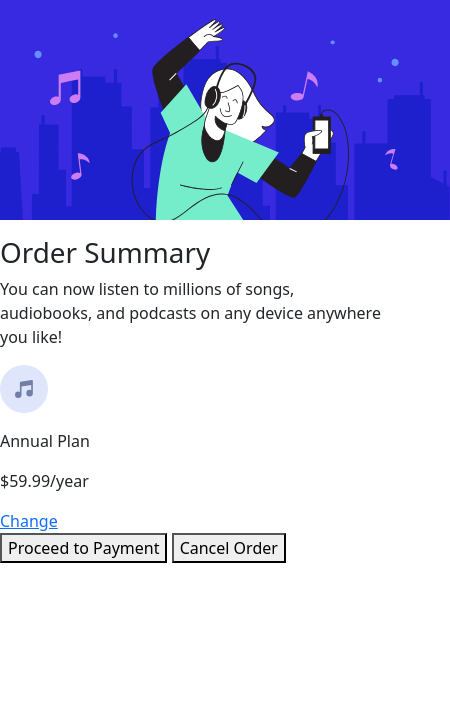
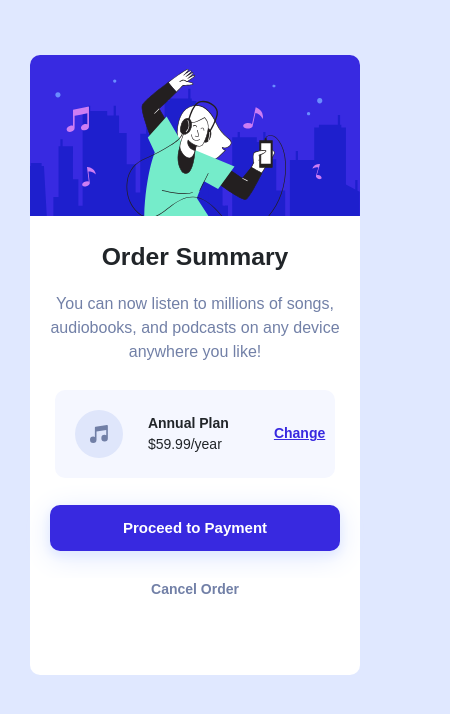
Before and after one commit to grlcodr/order-summary-card, a plain HTML site: page index.html in a window 390 px wide. Shown: the whole page, 450 px wide, since content can reach past the window. Drawn offline with nearby package versions, Linux system fonts and the light colour scheme.

Commit message:
mobile design complete

```diff
--- a/index.html
+++ b/index.html
@@ -10,24 +10,26 @@
 </head>
 <body>
     <div class="main">
-        <figure>
+        <figure class="hero">
             <img src="images/illustration-hero.svg" alt="Person dancing to music on their mobile phone">
         </figure>
         <div class="text">
-            <h1>Order Summary</h1>
+            <h2>Order Summary</h2>
             <p>You can now listen to millions of songs, audiobooks, and podcasts on any device anywhere you like!</p>
         </div>
         <div class="plan-details">
             <figure>
                 <img src="images/icon-music.svg" alt="Music icon">
             </figure>
-            <p>Annual Plan</p>
-            <p>$59.99/year</p>
+            <div class="plan-text">
+                <p style="font-weight: 700">Annual Plan</p>
+                <p>$59.99/year</p>
+            </div>
             <a href="#">Change</a>
         </div>
         <div class="cta-btns">
-            <button>Proceed to Payment</button>
-            <button>Cancel Order</button>
+            <button type="button" class="payment-btn">Proceed to Payment</button>
+            <button type="button" class="cancel-btn">Cancel Order</button>
         </div>
     </div>
 </body>
--- a/styles.css
+++ b/styles.css
@@ -4,19 +4,125 @@
     --bright-blue: hsl(245, 75%, 52%);
     --dark-blue: hsl(223, 47%, 23%);
     --paragraph-font: 16px;
+    --very-pale-blue: hsl(225, 100%, 98%);
+    --desat-blue: hsl(224, 23%, 55%);
 }
 /* fonts */
 @import url('https://fonts.googleapis.com/css2?family=Red+Hat+Display:wght@500;700;900&display=swap');
 :root {
     --body-font: 'Red Hat Display', sans-serif;
 }
+
+/* laptop/desktop */
+
+
 /* mobile */
+@media only screen and (min-width: 375px) and (max-width: 475px) {
 
-@media only screen and (min-device-width : 320px) and (max-device-width : 480px) {
+    body {
+        overflow-y: hidden;
+        width: 100%;
+        height: 100%;
+        background-color: var(--pale-blue);
+    }
+    .main {
+        display: flex;
+        flex-direction: column;
+        align-items: center;
+        margin: 55px 30px;
+        background-color: white;
+        border-radius: 10px;
+        min-height: 620px;
+    }
 
+    .hero img {
+        max-width: 100%;
+        border-radius: 10px 10px 0px 0px;
+    }
+
+    .plan-details {
+        display: flex;
+    }
+
+    .cta-btns {
+        display: flex;
+        flex-direction: column;
+        padding: 0 20px;
+        width: 100%;
+        height: 150px;
+        justify-content: space-evenly;
+    }
+
+    h2 {
+        padding: 10px;
+        margin: 0px;
+        text-align: center;
+        font-family: var(--body-font);
+        font-weight: 700;
+    }
+
+    .text p {
+        font-family: var(--body-font);
+        font-size: 16px;
+        padding: 10px 20px;
+        text-align: center;
+        color: var(--desat-blue)
+    }
+
+    .plan-details {
+        display: flex;
+        justify-content: space-between;
+        align-items: center;
+        padding: 10px;
+        width: 85%;
+        background-color: var(--very-pale-blue);
+        border-radius: 10px;
+    }
+
+    .plan-details figure {
+        padding: 10px;
+        margin: 0px;
+    }
+
+    .plan-text p {
+        margin: 0px;
+        font-family: var(--body-font);
+        font-size: 14px;
+        padding-right: 20px;
+    }
+
+     .payment-btn {
+         padding: 12px;
+         border: none;
+         border-radius: 10px;
+         background-color: var(--bright-blue);
+         color: white;
+         font-family: var(--body-font);
+         font-weight: 700;
+         font-size: 15px;
+         box-shadow: 0 4px 10px 0 var(--pale-blue), 0 6px 30px 0 var(--pale-blue);
+     }
+
+     .cancel-btn {
+         border: none;
+         background-color: white;
+         font-family: var(--body-font);
+         font-size: 14px;
+         font-weight: 700;
+         color: var(--desat-blue)
+     }
+
+     a {
+         font-family: var(--body-font);
+         font-size: 14px;
+         color: var(--bright-blue);
+         font-weight: 700;
+         padding-left: 10px;
+     }
 }
 
-/* laptop/desktop */
-@media only screen and (min-width : 1440px) {
-
+@media only screen and (mix-width: 1440px) {
+    .hero img {
+        max-width: 100%;
+    }
 }
```
